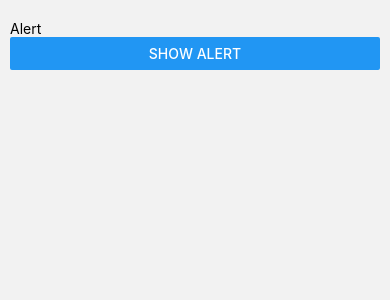
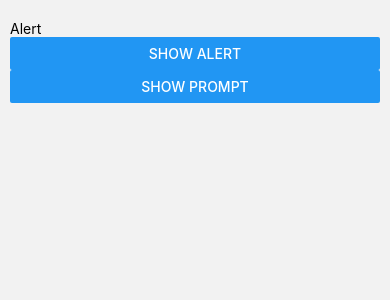
Before and after one commit to GalvisDeveloper/ts-componentsnative-rn, a React Native app: screen /AlertScreen in a window 390 px wide. Shown: the top 300 px of the page. Built offline with nearby package versions, Linux system fonts and the light colour scheme.

Commit message:
Prompt android-iOS

```diff
--- a/package.json
+++ b/package.json
@@ -15,6 +15,7 @@
     "react": "18.2.0",
     "react-native": "0.72.7",
     "react-native-gesture-handler": "^2.13.4",
+    "react-native-prompt-android": "^1.1.0",
     "react-native-safe-area-context": "^4.7.4",
     "react-native-screens": "^3.27.0",
     "react-native-vector-icons": "^10.0.2"
--- a/src/screens/AlertScreen.tsx
+++ b/src/screens/AlertScreen.tsx
@@ -1,6 +1,8 @@
 import React from 'react';
 import { View, Text, Button, Alert } from 'react-native';
 import { styles } from '../theme/appTheme';
+
+import prompt from 'react-native-prompt-android';
 
 interface Props {
 	alertTitle?: string;
@@ -19,20 +21,35 @@
 					onPress: () => console.log('Cancel1 Pressed'),
 					style: 'destructive',
 				},
-                {
-					text: 'Cancel',
-					onPress: () => console.log('Cancel2 Pressed'),
-					style: 'destructive',
-				},
-                {
-					text: 'Cancel',
-					onPress: () => console.log('Cancel3 Pressed'),
-					style: 'destructive',
-				},
 			],
 			{
 				cancelable: true,
 				onDismiss: () => console.log('onDismiss'),
+			}
+		);
+	};
+
+	const showPrompt = () => {
+		// * IOS
+		// Alert.prompt(
+		// 	'Are you sure?',
+		// 	'This action cannot be undone',
+		// 	(text) => console.log('You entered: ' + text),
+		// 	'plain-text',
+		// 	'Hello World'
+		// );
+		prompt(
+			'Enter password',
+			'Enter your password to claim your $1.5B in lottery winnings',
+			[
+				{ text: 'Cancel', onPress: () => console.log('Cancel Pressed'), style: 'cancel' },
+				{ text: 'OK', onPress: (password) => console.log('OK Pressed, password: ' + password) },
+			],
+			{
+				type: 'secure-text',
+				cancelable: false,
+				defaultValue: 'test',
+				placeholder: 'placeholder',
 			}
 		);
 	};
@@ -42,6 +59,7 @@
 			<Text>Alert</Text>
 
 			<Button title='Show Alert' onPress={showAlert} />
+			<Button title='Show Prompt' onPress={showPrompt} />
 		</View>
 	);
 };
```
Also changed, not shown: 1 other file (tests, documents, lock files or other folders).
